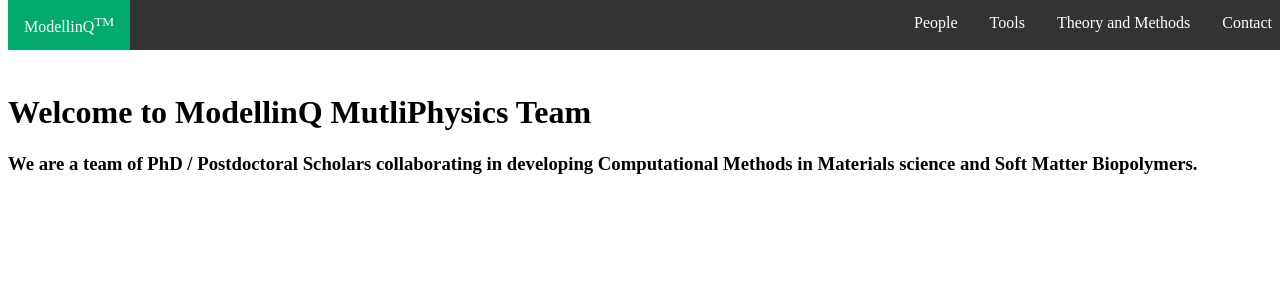
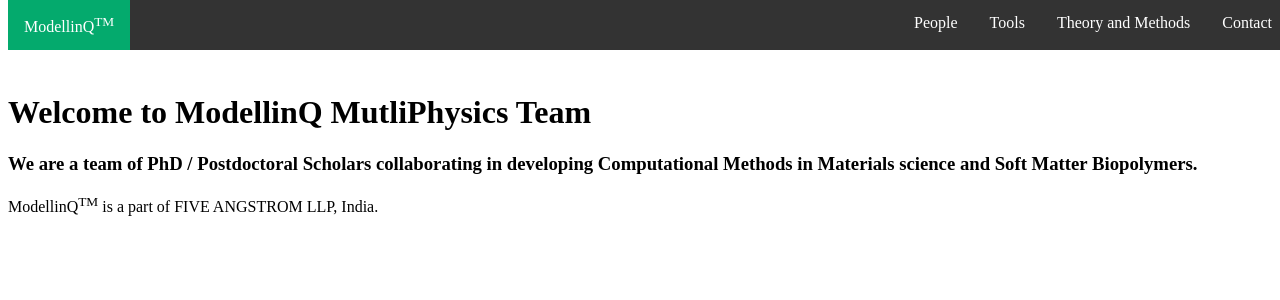
Before and after one commit to ModellinQ/modellinq.github.io, a Jekyll site: the page built from index.md, in a window 1280 px wide. Shown: the top 300 px of the page. Built offline with Jekyll 4.4.1, drawn with Linux system fonts in a browser that asks for light colours; our own code applies the rules of GitHub Pages for plain Markdown files.

Commit message:
Update default.html

```diff
--- a/_layouts/default.html
+++ b/_layouts/default.html
@@ -43,6 +43,13 @@
 html body{
       padding-top: 65px;
          }
+.footer{
+  background-color: #333
+  position: fixed;
+  margin:0;
+  padding:0;
+  width:100%;
+  }
 </style>
 </head>
 <body>
@@ -61,5 +68,9 @@
 </div>
 
   {{content}}
+
+  <div class="footer">
+    <p> ModellinQ<sup>TM</sup> is a part of FIVE ANGSTROM LLP, India. </p>
+    </div>
   </body>
 </html>
```
